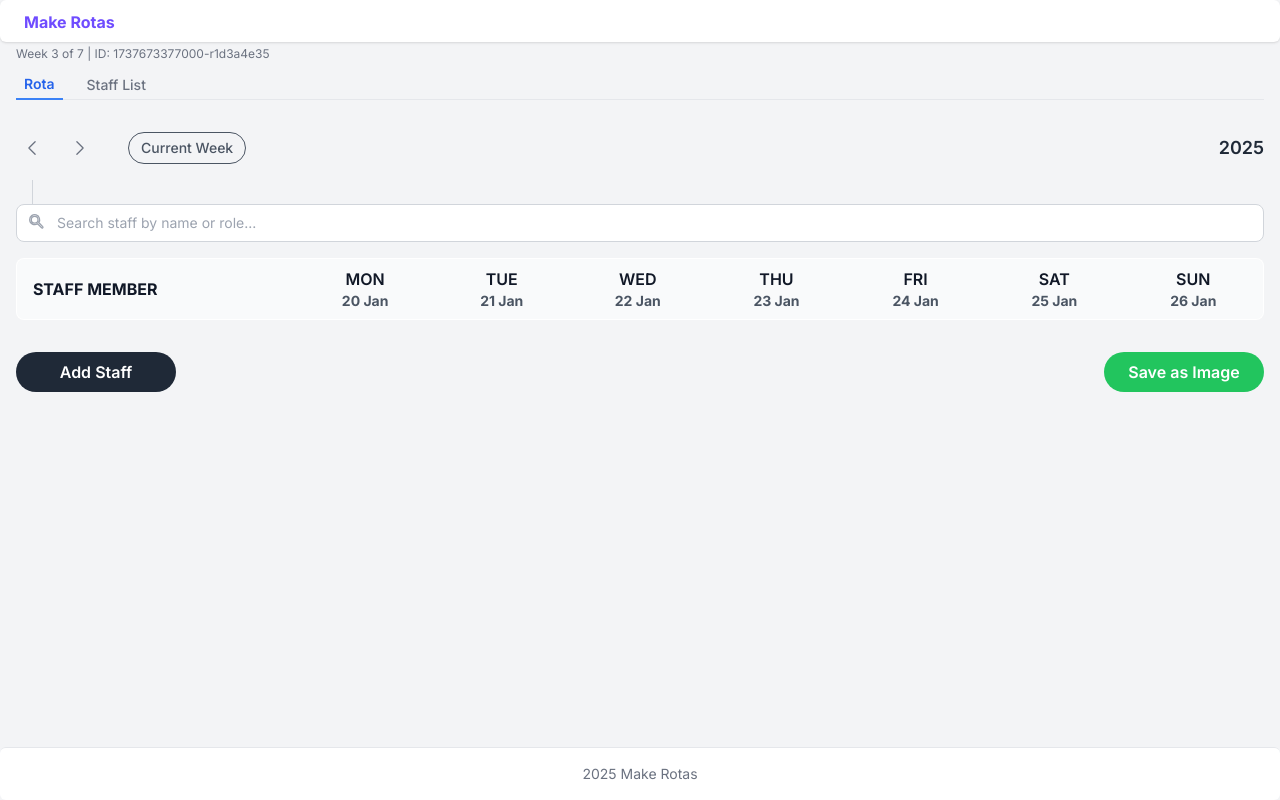
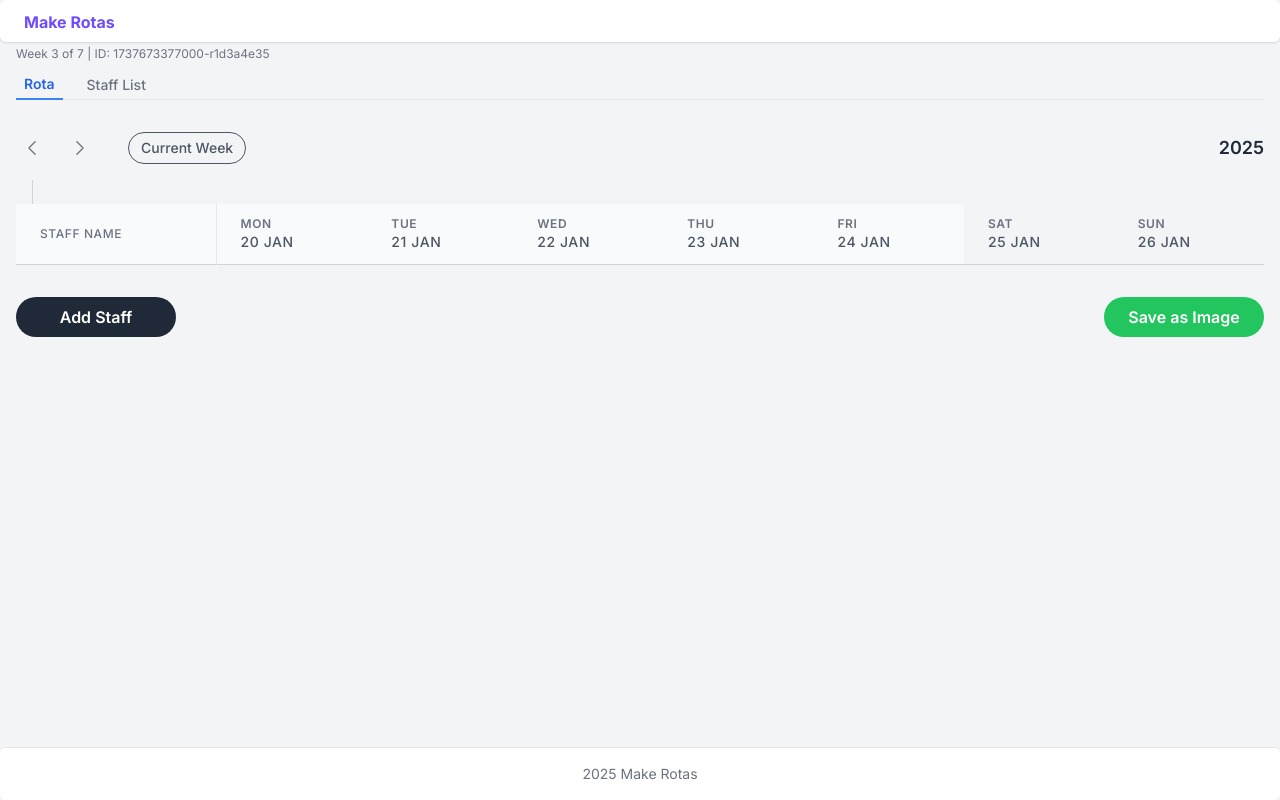
Before and after one commit to sebs-bebs/make-rotas, a Next.js app: page / in a window 1280 px wide. Built offline with nearby package versions, Linux system fonts and the light colour scheme.

Commit message:
frozen row frozen column

```diff
--- a/src/app/page.js
+++ b/src/app/page.js
@@ -82,20 +82,27 @@ const WeekHeader = React.memo(({ week }) => {
   const dayNames = ['MON', 'TUE', 'WED', 'THU', 'FRI', 'SAT', 'SUN'];
   return (
     <tr className="bg-gray-50">
-      <th className="px-4 py-2 text-left">STAFF MEMBER</th>
+      <th className="sticky left-0 z-50 bg-gray-50 px-6 py-3 text-left text-xs font-medium text-gray-500 uppercase tracking-wider border-r shadow-[2px_0_5px_-2px_rgba(0,0,0,0.1)]">
+        Staff Name
+      </th>
       {week.days.map((day, index) => {
         const dateObj = new Date(day);
         dateObj.setHours(12, 0, 0, 0); // Set to noon to avoid timezone issues
-        const formattedDate = new Intl.DateTimeFormat('en-GB', {
+        return (
+          <th
+            key={`${week.startDate}-${index}`}
+            className={`px-6 py-3 text-left text-xs font-medium text-gray-500 uppercase tracking-wider ${
+              index === 5 || index === 6 ? 'bg-gray-100' : 'bg-gray-50'
+            }`}
+          >
+            <div className="font-semibold">{dayNames[index]}</div>
+            <div className="text-sm text-gray-600">
+              {new Intl.DateTimeFormat('en-GB', {
                 month: 'short',
                 day: 'numeric',
                 timeZone: 'UTC'
-        }).format(dateObj);
-
-        return (
-          <th key={`${week.startDate}-${index}`} className="px-4 py-2 text-center">
-            <div className="font-semibold">{dayNames[index]}</div>
-            <div className="text-sm text-gray-600">{formattedDate}</div>
+              }).format(dateObj)}
+            </div>
           </th>
         );
       })}
@@ -140,23 +147,27 @@ export default function HomePage() {
   const filteredStaff = useMemo(() => {
     if (!currentWeek?.staff) return [];
 
-    return currentWeek.staff.filter(staff =>
-      staff.name.toLowerCase().includes(rotaStaffSearchTerm.toLowerCase()) ||
-      staff.role?.toLowerCase().includes(rotaStaffSearchTerm.toLowerCase())
-    );
+    const searchTermLower = rotaStaffSearchTerm.toLowerCase();
+    return currentWeek.staff.filter(staff => {
+      const nameMatch = staff.name?.toLowerCase()?.includes(searchTermLower) || false;
+      const roleMatch = staff.role?.toLowerCase()?.includes(searchTermLower) || false;
+      return nameMatch || roleMatch;
+    });
   }, [currentWeek, rotaStaffSearchTerm]);
 
   const getAvailableStaff = useCallback(() => {
     if (!currentWeek) return [];
 
+    const searchTermLower = staffSearchTerm.toLowerCase();
     const availableStaff = staffList.filter(
       staff => !currentWeek.staff.some(s => s.originalStaffId === staff.id)
     );
 
-    return availableStaff.filter(staff =>
-      staff.name.toLowerCase().includes(staffSearchTerm.toLowerCase()) ||
-      (staff.role && staff.role.toLowerCase().includes(staffSearchTerm.toLowerCase()))
-    );
+    return availableStaff.filter(staff => {
+      const nameMatch = staff.name?.toLowerCase()?.includes(searchTermLower) || false;
+      const roleMatch = staff.role?.toLowerCase()?.includes(searchTermLower) || false;
+      return nameMatch || roleMatch;
+    });
   }, [currentWeek, staffList, staffSearchTerm]);
 
   // All useCallback hooks
@@ -571,33 +582,30 @@ export default function HomePage() {
 
             <div className="h-6 w-px bg-gray-300 mx-4"></div>
 
-            <div className="relative flex-1 min-w-[200px]">
-              <input
-                type="text"
-                value={rotaStaffSearchTerm}
-                onChange={(e) => setRotaStaffSearchTerm(e.target.value)}
-                placeholder="Search staff by name or role..."
-                className="w-full pl-10 pr-4 py-2 text-sm border border-gray-300 rounded-lg focus:outline-none focus:ring-1 focus:ring-blue-500 focus:border-blue-500"
-              />
-              <div className="absolute inset-y-0 left-0 pl-3 flex items-center pointer-events-none">
-                <svg className="h-5 w-5 text-gray-400" xmlns="http://www.w3.org/2000/svg" fill="none" viewBox="0 0 24 24" strokeWidth={1.5} stroke="currentColor">
-                  <path fillRule="evenodd" d="M8 4a4 4 0 100 8 4 4 0 000-8zM2 8a6 6 0 1110.89 3.476l4.817 4.817a1 1 0 01-1.414 1.414l-4.816-4.816A6 6 0 012 8z" clipRule="evenodd" />
-                </svg>
-              </div>
-            </div>
+            <div className="relative">
+              {/* Header */}
+              <div className="sticky top-0 z-50 bg-white">
+                <table className="min-w-full border-b border-gray-300">
+                  <colgroup>
+                    <col style={{ width: '200px', minWidth: '200px' }} />
+                  </colgroup>
+                  <thead>
+                    <WeekHeader week={currentWeek} />
+                  </thead>
+                </table>
               </div>
 
-          <div className="max-h-[70vh] overflow-y-auto">
-            <div className="flex flex-col h-full">
-              <table id="rota-table" className="min-w-full bg-white border border-gray-300 rounded-lg overflow-hidden">
-                <thead className="bg-gray-50 sticky top-0 z-20">
-                  {currentWeek && <WeekHeader week={currentWeek} />}
-                </thead>
-                <tbody className="bg-white divide-y divide-gray-200">
+              {/* Body */}
+              <div className="max-h-[calc(70vh-48px)] overflow-auto">
+                <table className="min-w-full border border-gray-300">
+                  <colgroup>
+                    <col style={{ width: '200px', minWidth: '200px' }} />
+                  </colgroup>
+                  <tbody className="divide-y divide-gray-200">
                     {filteredStaff.map((staff) => (
                       <tr key={`row-${currentWeek.id}-${staff.id}`} className={selectedStaffToRemove.has(staff.id) ? 'bg-red-50' : ''}>
-                      <td className="sticky left-0 z-10 bg-white">
-                        <div className="truncate max-w-[165px] px-6 py-4 flex items-center" title={staff.name}>
+                        <td className="sticky left-0 z-20 bg-white px-6 py-4 whitespace-nowrap border-r shadow-[2px_0_5px_-2px_rgba(0,0,0,0.1)]">
+                          <div className="truncate max-w-[165px] flex items-center" title={staff.name}>
                             <input
                               type="checkbox"
                               checked={selectedStaffToRemove.has(staff.id)}
@@ -638,6 +646,7 @@ export default function HomePage() {
                     ))}
                   </tbody>
                 </table>
+              </div>
             </div>
           </div>
 
--- a/src/components/StaffManagement.js
+++ b/src/components/StaffManagement.js
@@ -7,10 +7,12 @@ export default function StaffManagement({ staffList, onAddStaff, onRemoveStaff }
   const [isModalOpen, setIsModalOpen] = useState(false);
   const [searchTerm, setSearchTerm] = useState('');
 
-  const filteredStaff = staffList.filter(staff =>
-    staff.name.toLowerCase().includes(searchTerm.toLowerCase()) ||
-    staff.role?.toLowerCase().includes(searchTerm.toLowerCase())
-  );
+  const filteredStaff = staffList.filter(staff => {
+    const searchTermLower = searchTerm.toLowerCase();
+    const nameMatch = staff.name?.toLowerCase()?.includes(searchTermLower) || false;
+    const roleMatch = staff.role?.toLowerCase()?.includes(searchTermLower) || false;
+    return nameMatch || roleMatch;
+  });
 
   const handleImport = (importedStaff) => {
     // Add each imported staff member
```
Also changed, not shown: jsconfig.json (+9 -1 lines), 72 other files (tests, documents, lock files or other folders). Lines whose indentation alone changed are shown as unchanged.
